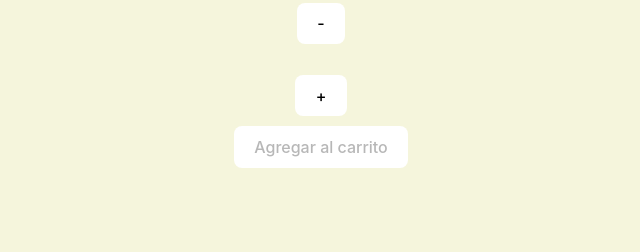
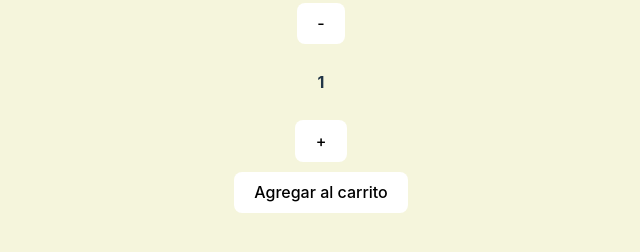
Before and after one commit to msalani01/reactecommerce, a React (Vite) app in the folder ecommerce/: page / in a window 1280 px wide. Shown: the part 1835-2087 px from the top of the page, without its empty margins (319-959 px from the left). Built offline with nearby package versions, Linux system fonts and the light colour scheme.

Commit message:
estilo itemlistcontainer

```diff
--- a/ecommerce/src/App.jsx
+++ b/ecommerce/src/App.jsx
@@ -11,7 +11,7 @@ function App() {
       <div className='App'>
         <NavBar/>
         <ItemListContainer greeting="bienvenidos"/>
-        <ItemCount/>
+        <ItemCount initial={1} stock={10} onAdd={(quantity) => console.console.log("Cantidad agregada ", quantity)}/>
       </div>
 
     </>
--- a/ecommerce/src/components/ItemListContainer/ItemListContainer.jsx
+++ b/ecommerce/src/components/ItemListContainer/ItemListContainer.jsx
@@ -1,6 +1,7 @@
 import React, { useState, useEffect } from "react";
 import ItemList from "../ItemList/ItemList";
 import { getProducts } from "../../asyncMock";
+
 
 const ItemListContainer = ({ greeting }) => {
     const [products, setProducts] = useState([]);
@@ -16,7 +17,7 @@ const ItemListContainer = ({ greeting }) => {
     }, []);
 
     return (
-        <div>
+        <div className="Display">
             <h1>{greeting}</h1>
             <ItemList products={products} />
         </div>
--- /dev/null
+++ b/ecommerce/src/components/ItemListContainer/ItemListContainter.css
@@ -0,0 +1,3 @@
+.Display {
+    display: inline;
+}
```
